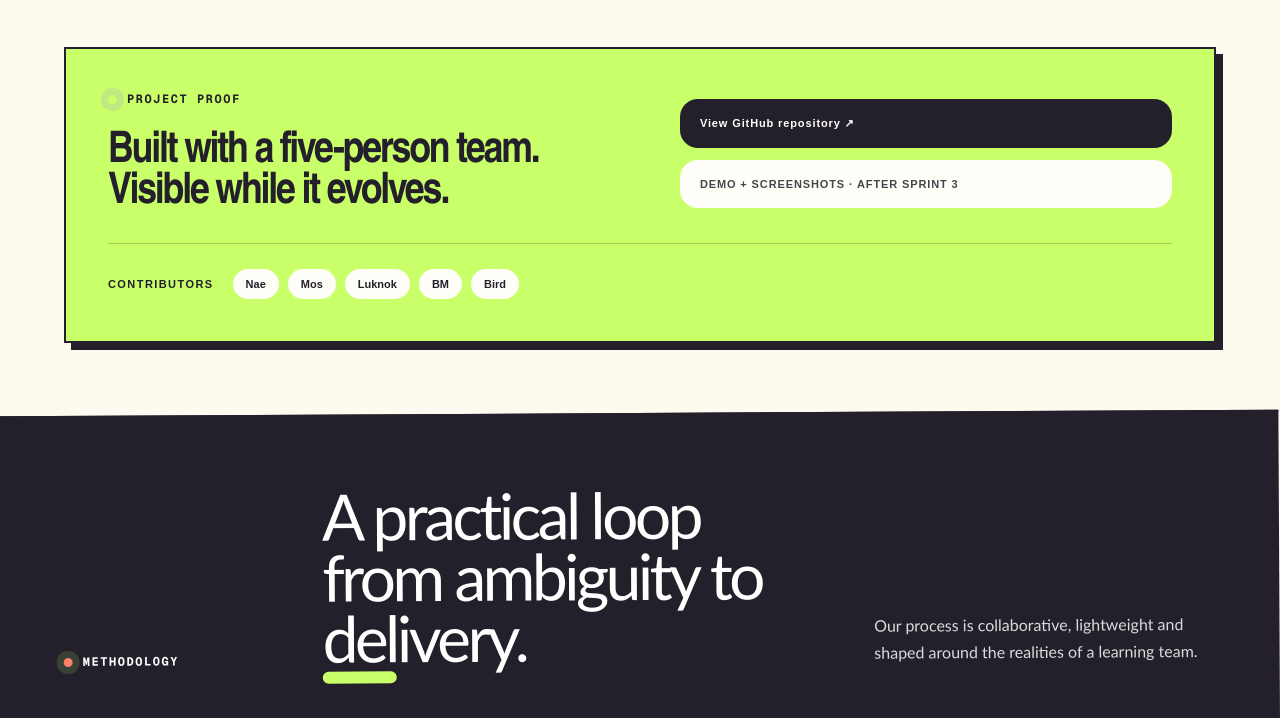
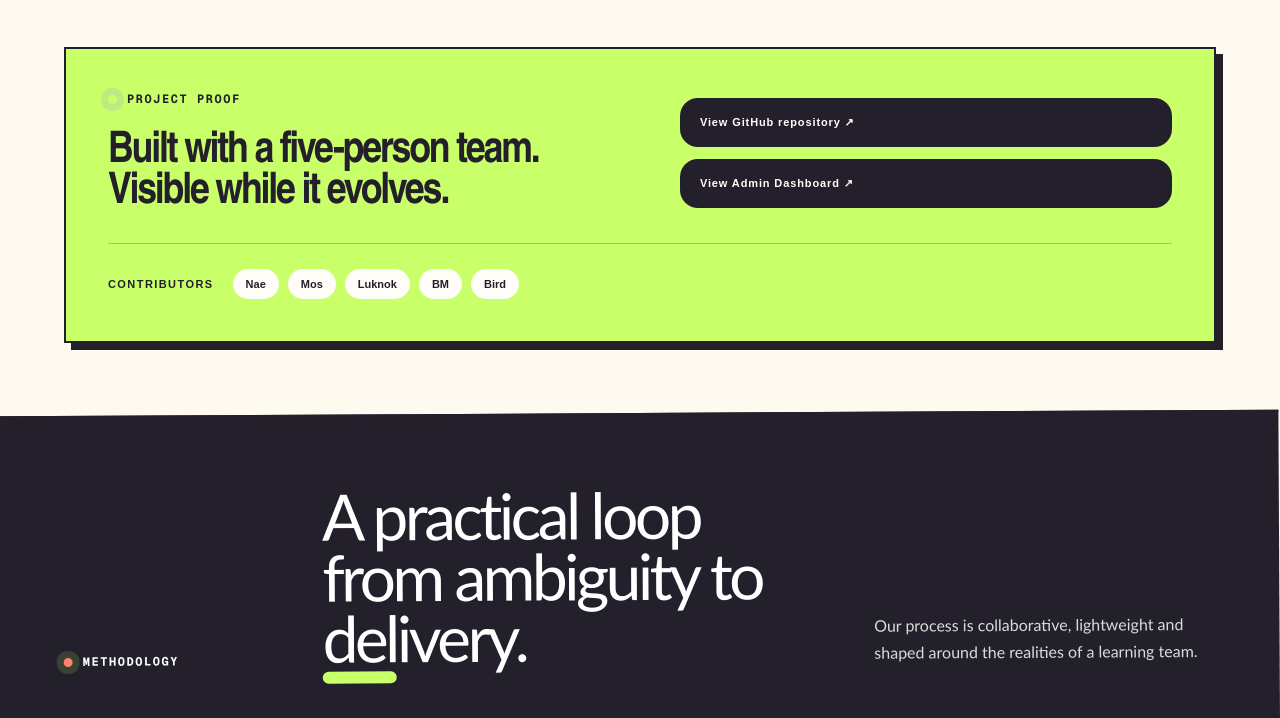
Before and after one commit to pathsharasakon-ws/nae-career-portfolio, a Next.js app: page / in a window 1280 px wide. Shown: the part 6676-7394 px from the top of the page. Built offline with nearby package versions, Linux system fonts and the light colour scheme.

Commit message:
feat: add admin dashboard portfolio link

```diff
--- a/app/page.tsx
+++ b/app/page.tsx
@@ -84,7 +84,7 @@ export default function Home() {
 
         <div className="projectProof">
           <div><p className="label">PROJECT PROOF</p><h3>Built with a five-person team.<br />Visible while it evolves.</h3></div>
-          <div className="proofActions"><a href="https://github.com/pathsharasakon-ws/group-project-3" target="_blank" rel="noreferrer">View GitHub repository ↗</a><span>DEMO + SCREENSHOTS · AFTER SPRINT 3</span></div>
+          <div className="proofActions"><a href="https://github.com/pathsharasakon-ws/group-project-3" target="_blank" rel="noreferrer">View GitHub repository ↗</a><a href="https://occasion-admin-dashboard.vercel.app" target="_blank" rel="noreferrer">View Admin Dashboard ↗</a></div>
           <div className="contributors"><b>CONTRIBUTORS</b><a href="https://github.com/pathsharasakon-ws" target="_blank" rel="noreferrer">Nae</a><a href="https://github.com/drimmonline" target="_blank" rel="noreferrer">Mos</a><a href="https://github.com/Luknok-tky" target="_blank" rel="noreferrer">Luknok</a><a href="https://github.com/Bell914" target="_blank" rel="noreferrer">BM</a><a href="https://github.com/bird-sitthan" target="_blank" rel="noreferrer">Bird</a></div>
         </div>
 
```
Also changed, not shown: 1 other file (tests, documents, lock files or other folders).
